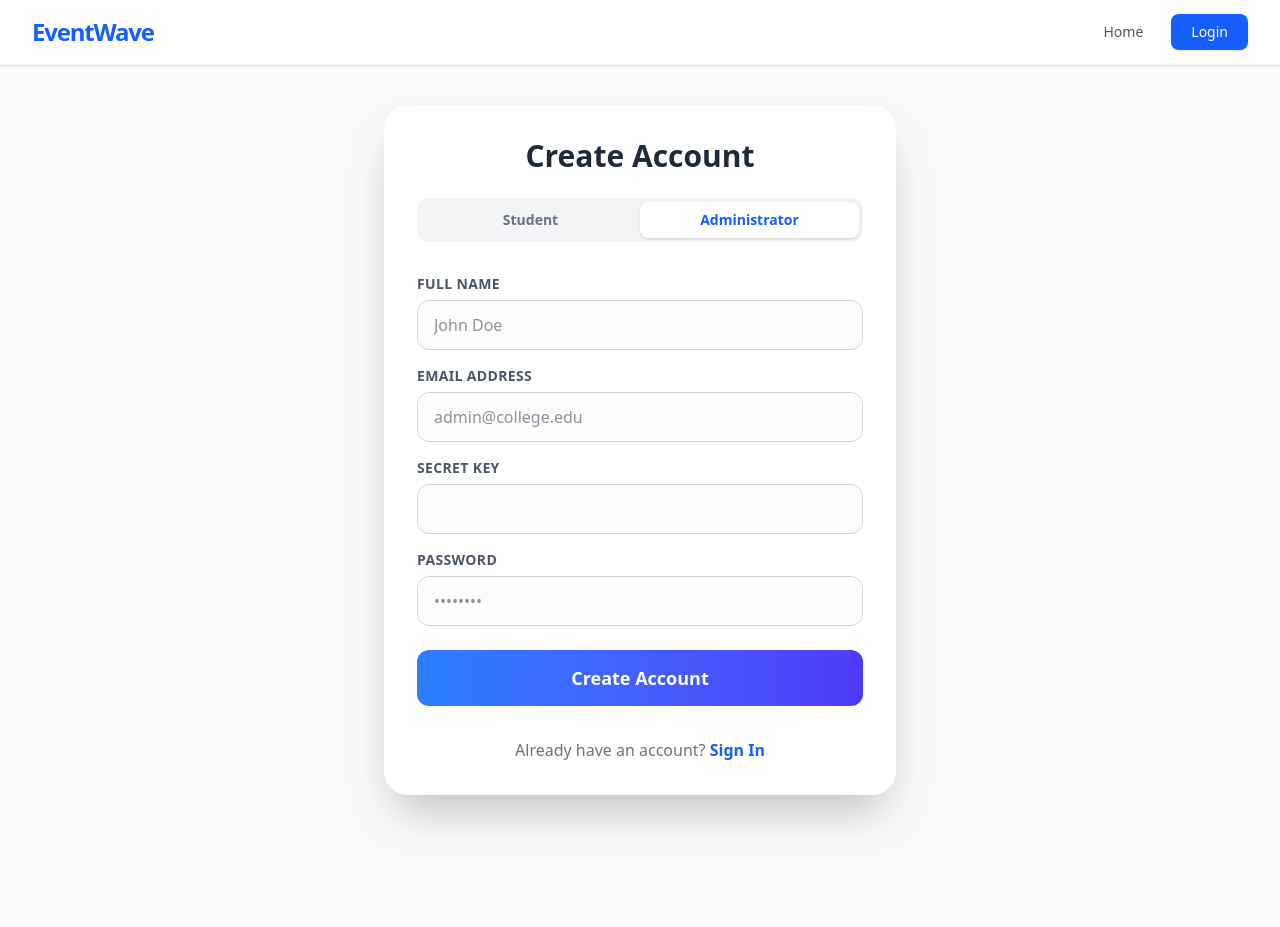
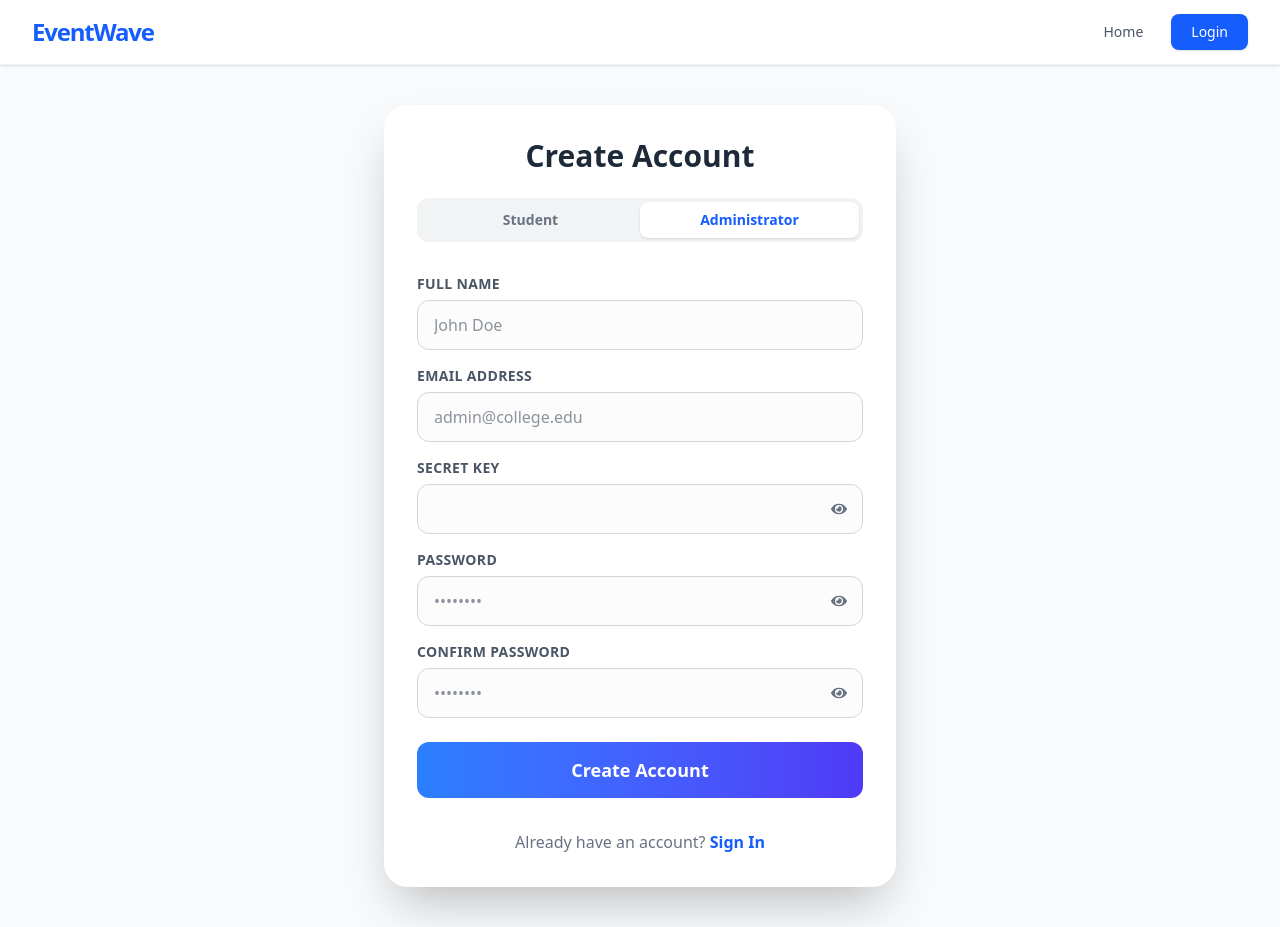
Before and after one commit to abhiramiajith2123-ctrl/EventWave, a React app in the folder frontend/: page /register in a window 1280 px wide. Both pictures are taken after a click on the button "Administrator". Before the commit the page ends 835 px from the top, so only its background shows below. Built offline with nearby package versions, Linux system fonts and the light colour scheme; the HTML template or start-up script is replaced by a standard one.

Commit message:
Added confirm password validation and visibility toggle

```diff
--- a/frontend/package.json
+++ b/frontend/package.json
@@ -15,6 +15,7 @@
     "jspdf-autotable": "^5.0.8",
     "react": "^19.2.7",
     "react-dom": "^19.2.7",
+    "react-icons": "^5.7.0",
     "react-router-dom": "^7.18.1",
     "react-toastify": "^11.1.0"
   },
--- a/frontend/src/pages/Register.jsx
+++ b/frontend/src/pages/Register.jsx
@@ -2,6 +2,7 @@ import React, { useState } from 'react';
 import { Link, useNavigate } from 'react-router-dom';
 import axios from 'axios';
 import { toast } from 'react-toastify';
+import { FaEye, FaEyeSlash } from 'react-icons/fa';
 
 const Register = () => {
   const navigate = useNavigate();
@@ -13,8 +14,12 @@ const Register = () => {
     batch: '',
     email: '',
     password: '',
+    confirmPassword: '',
     secretKey: ''
   });
+  const [showPassword, setShowPassword] = useState(false);
+  const [showConfirmPassword, setShowConfirmPassword] = useState(false);
+  const [showSecretKey, setShowSecretKey] = useState(false);
 
   const departments = [
     "Computer Science",
@@ -32,6 +37,10 @@ const Register = () => {
 
   const handleSubmit = async (e) => {
     e.preventDefault();
+    if (formData.password !== formData.confirmPassword) {
+      toast.error('Passwords do not match!');
+      return;
+    }
     try {
       const payload = { ...formData, role };
       const response = await axios.post('https://eventwave-t6v4.onrender.com/api/auth/register', payload);
@@ -160,8 +169,9 @@ const Register = () => {
                 <label className="block text-sm font-bold text-gray-600 uppercase tracking-wide mb-1.5">
                   Secret Key
                 </label>
+                <div className="relative">
                   <input
-                  type="password"
+                    type={showSecretKey ? "text" : "password"}
                     name="secretKey"
                     value={formData.secretKey}
                     onChange={handleChange}
@@ -169,6 +179,14 @@ const Register = () => {
                     required
                     className="w-full px-4 py-3 rounded-xl border border-gray-300 bg-gray-50/50 text-gray-800 focus:outline-none focus:ring-2 focus:ring-blue-500 focus:border-transparent transition-all"
                   />
+                  <button
+                    type="button"
+                    onClick={() => setShowSecretKey(!showSecretKey)}
+                    className="absolute right-4 top-1/2 -translate-y-1/2 text-gray-500 hover:text-gray-700 focus:outline-none"
+                  >
+                    {showSecretKey ? <FaEyeSlash /> : <FaEye />}
+                  </button>
+                </div>
               </div>
             </>
           )}
@@ -177,8 +195,9 @@ const Register = () => {
             <label className="block text-sm font-bold text-gray-600 uppercase tracking-wide mb-1.5">
               Password
             </label>
+            <div className="relative">
               <input
-              type="password"
+                type={showPassword ? "text" : "password"}
                 name="password"
                 value={formData.password}
                 onChange={handleChange}
@@ -186,6 +205,38 @@ const Register = () => {
                 required
                 className="w-full px-4 py-3 rounded-xl border border-gray-300 bg-gray-50/50 text-gray-800 focus:outline-none focus:ring-2 focus:ring-blue-500 focus:border-transparent transition-all"
               />
+              <button
+                type="button"
+                onClick={() => setShowPassword(!showPassword)}
+                className="absolute right-4 top-1/2 -translate-y-1/2 text-gray-500 hover:text-gray-700 focus:outline-none"
+              >
+                {showPassword ? <FaEyeSlash /> : <FaEye />}
+              </button>
+            </div>
+          </div>
+
+          <div>
+            <label className="block text-sm font-bold text-gray-600 uppercase tracking-wide mb-1.5">
+              Confirm Password
+            </label>
+            <div className="relative">
+              <input
+                type={showConfirmPassword ? "text" : "password"}
+                name="confirmPassword"
+                value={formData.confirmPassword}
+                onChange={handleChange}
+                placeholder="••••••••"
+                required
+                className="w-full px-4 py-3 rounded-xl border border-gray-300 bg-gray-50/50 text-gray-800 focus:outline-none focus:ring-2 focus:ring-blue-500 focus:border-transparent transition-all"
+              />
+              <button
+                type="button"
+                onClick={() => setShowConfirmPassword(!showConfirmPassword)}
+                className="absolute right-4 top-1/2 -translate-y-1/2 text-gray-500 hover:text-gray-700 focus:outline-none"
+              >
+                {showConfirmPassword ? <FaEyeSlash /> : <FaEye />}
+              </button>
+            </div>
           </div>
 
           <button
```
Also changed, not shown: 1 other file (tests, documents, lock files or other folders). Lines whose indentation alone changed are shown as unchanged.
